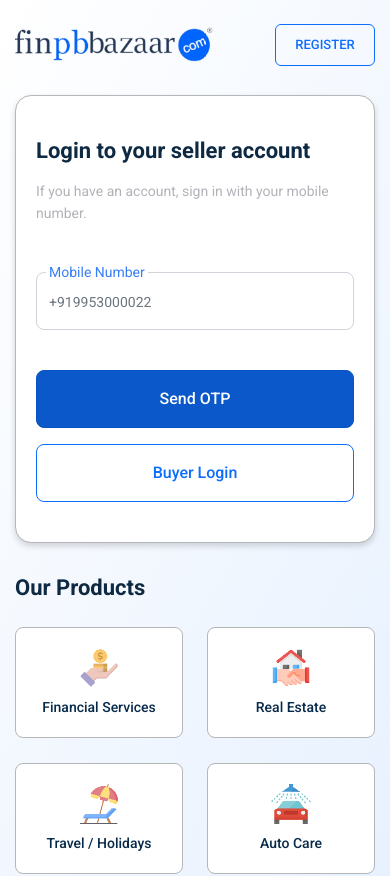
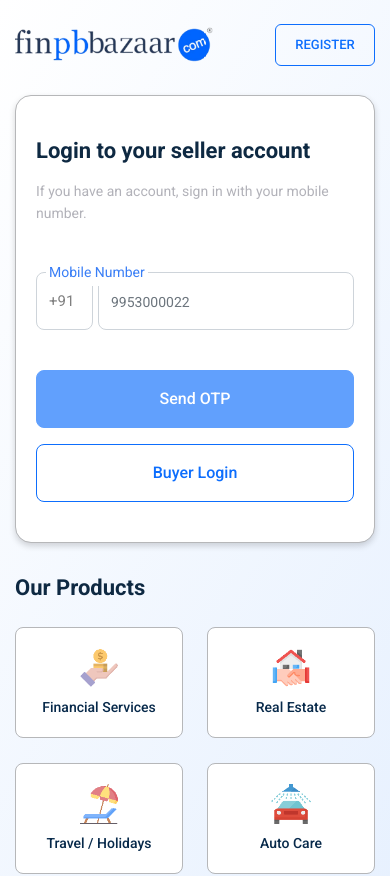
Before and after one commit to akashlalpbpartners/react-app, a React (Create React App) app: page / in a window 390 px wide. Shown: the top 876 px of the page. Built offline with nearby package versions, Linux system fonts and the light colour scheme.

Commit message:
Phone number validation.

```diff
--- a/src/App.css
+++ b/src/App.css
@@ -529,3 +529,9 @@ input[type="number"]::-webkit-outer-spin-button {
 #kycForm .tab-content > .tab-pane {
   opacity: 1;
 }
+
+.invalid {
+  color: red !important;
+  padding-top: 10px;
+  text-align: right;
+}
--- a/src/Components/Home/LoginSignUpForm.js
+++ b/src/Components/Home/LoginSignUpForm.js
@@ -4,13 +4,15 @@ import { useNavigate } from "react-router-dom";
 
 const LoginSignUpForm = ({ toggleForm }) => {
   const navigate = useNavigate();
+  const [firstNo, setfirstNo] = useState(false);
+  const [mobileNumber, setmobileNumber] = useState(false);
   const [toggleShow, setToggleShow] = useState("hide");
   const [disableOn, setDisableOn] = useState(true);
   const [otp, setOtp] = useState("");
   const [timeOutShow, setTimeOutShow] = useState("none");
 
   useEffect(() => {
-    setInputField(otp);
+    if (mobileNumber.length === 10) setInputField(otp);
   });
   const handleResend = () => {
     setTimeOutShow("none");
@@ -22,6 +24,7 @@ const LoginSignUpForm = ({ toggleForm }) => {
   const handleClick = () => {
     if (toggleShow === "hide") setToggleShow("show");
     else setToggleShow("hide");
+    setDisableOn(true);
   };
   function handleVerify() {
     if (otp === "101010") navigate("/info");
@@ -38,9 +41,6 @@ const LoginSignUpForm = ({ toggleForm }) => {
         nextfield = document.querySelector(`input[id=field-${otp.length + 1}]`);
       else nextfield = document.querySelector(`input[id=field-${otp.length}]`);
     }
-    if (otp.length === 6) setDisableOn(false);
-    else setDisableOn(true);
-
     if (nextfield === "null") return;
     nextfield.focus();
   }
@@ -71,10 +71,30 @@ const LoginSignUpForm = ({ toggleForm }) => {
     ) {
       let str = otp + e.key;
       setOtp(str);
+      console.log(otp.length);
+      if (otp.length === 5) setDisableOn(false);
     }
   }
+  function maxPhoneNumber(object) {
+    if (object.target.value.length > object.target.maxLength) {
+      object.target.value = object.target.value.slice(
+        0,
+        object.target.maxLength
+      );
+    }
+    setmobileNumber(object.target.value);
+    console.log(mobileNumber);
+  }
+  function checkNumber(e) {
+    let firstNumber = e.target.value[0];
+    if (firstNumber < 6) setfirstNo(true);
+    else setfirstNo(false);
+    console.log(e.target.value.length);
+    if (e.target.value.length === 10 && firstNo === false) setDisableOn(false);
+    else setDisableOn(true);
+    console.log(disableOn);
+  }
 
-  console.log(timeOutShow);
   return (
     <>
       <div className="col-md-6">
@@ -102,13 +122,31 @@ const LoginSignUpForm = ({ toggleForm }) => {
 
           <form action="">
             <div className="pb-form-floating mt-5 mb-4">
-              <input
-                type="text"
-                className="form-control"
-                id="floatingInput"
-                placeholder="+919953000022"
-              />
+              <div className="d-flex">
+                <input
+                  className="form-control"
+                  style={{
+                    width: "57px",
+                    color: "grey",
+                    fontSize: "15px",
+                    marginRight: "5px",
+                  }}
+                  value={"+91"}
+                ></input>
+                <input
+                  type="number"
+                  className="form-control"
+                  id="floatingInput"
+                  placeholder="9953000022"
+                  maxLength={10}
+                  onInput={maxPhoneNumber}
+                  onChange={checkNumber}
+                />
+              </div>
               <label for="floatingInput">Mobile Number</label>
+              <p className={`invalid ${firstNo === true ? "show" : "hide"}`}>
+                Invalid Ph Number
+              </p>
             </div>
             <div className={`otp-number ${toggleShow}`}>
               <ul>
@@ -193,6 +231,7 @@ const LoginSignUpForm = ({ toggleForm }) => {
               className={`btn btn-primary btn-lg w-100 my-3 send-otp ${
                 toggleShow === "show" ? "hide" : "show"
               }`}
+              disabled={disableOn}
               onClick={() => {
                 handleClick();
                 handleResend();
```
